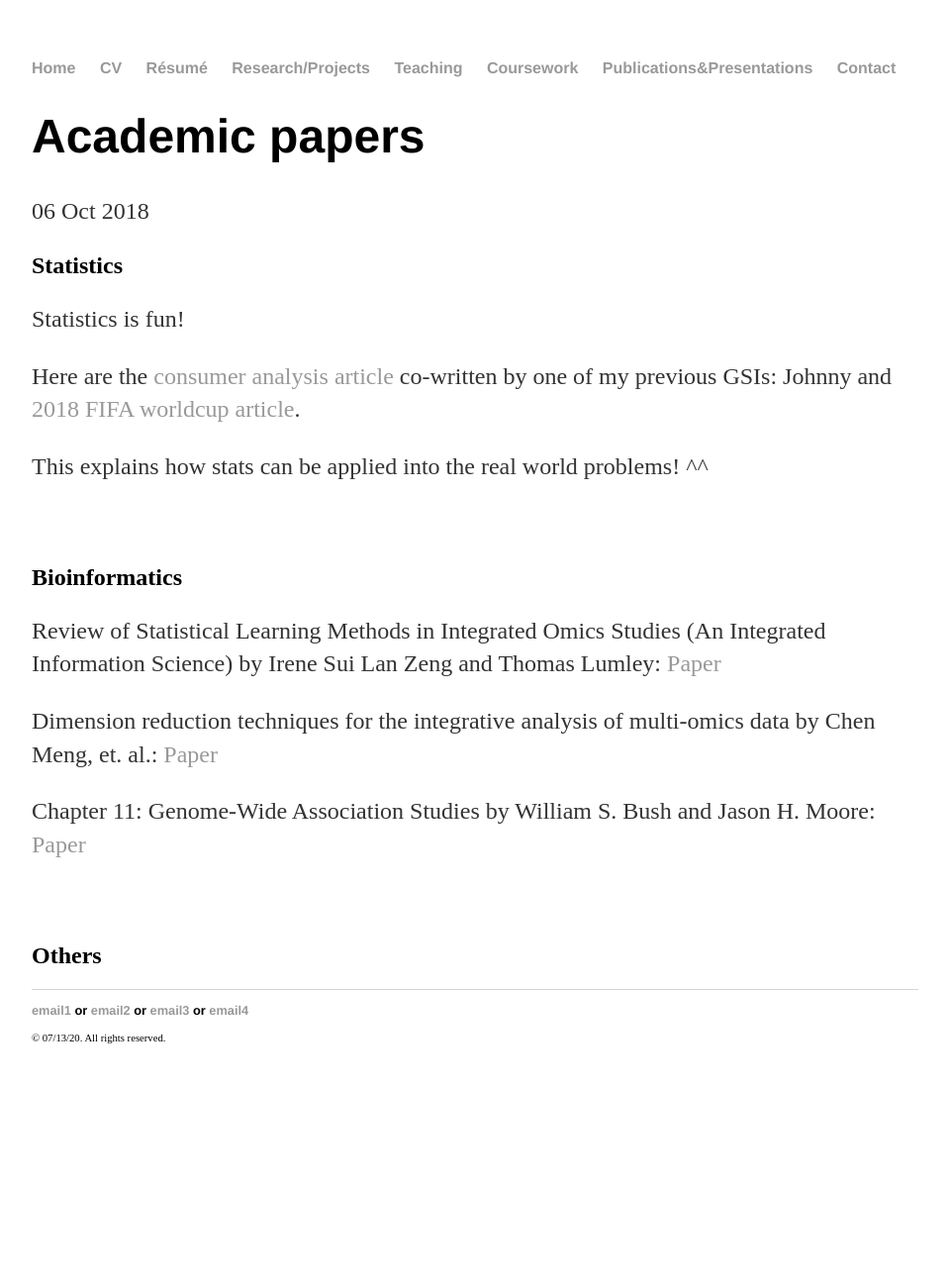
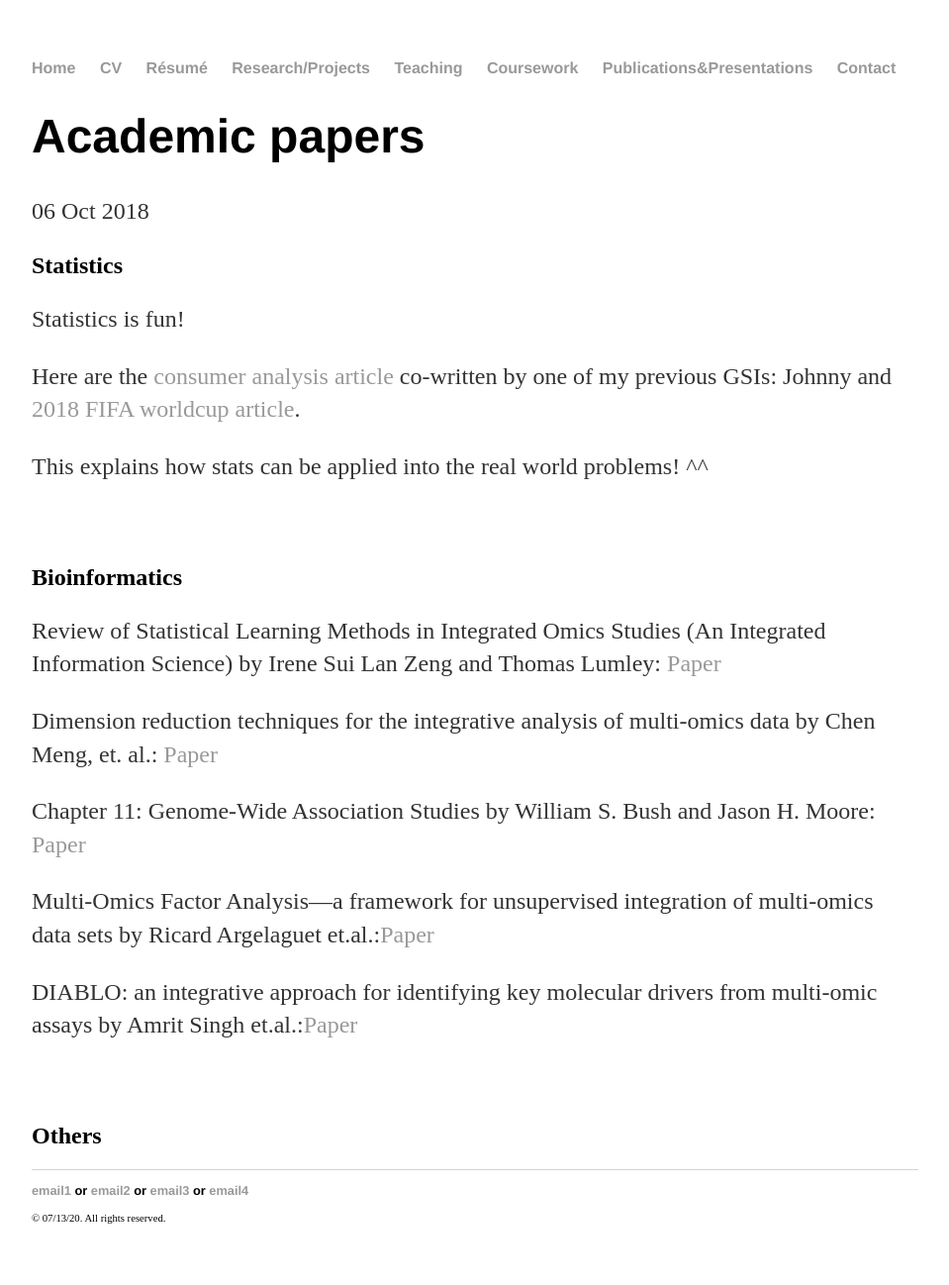
Before and after one commit to yjkweon24/yjkweon24.github.io, a Jekyll site: the page built from _posts/2019-03-16-Academic.md, in a window 1280 px wide. Shown: the whole page at 99% size, without its empty margins (160-1119 px from the left). Built offline with Jekyll 4.4.1, drawn with Linux system fonts in a browser that asks for light colours; before the commit the page ends 1116 px from its top, so only the background shows below that.

Commit message:
update two journals

```diff
--- a/_posts/2019-03-16-Academic.md
+++ b/_posts/2019-03-16-Academic.md
@@ -20,6 +20,9 @@ Dimension reduction techniques for the integrative analysis of multi-omics data
 
 Chapter 11: Genome-Wide Association Studies by William S. Bush and Jason H. Moore: [Paper](https://journals.plos.org/ploscompbiol/article?id=10.1371/journal.pcbi.1002822)
 
+Multi-Omics Factor Analysis—a framework for unsupervised integration of multi-omics data sets by Ricard Argelaguet et.al.:[Paper](https://www.embopress.org/doi/full/10.15252/msb.20178124)
+
+DIABLO: an integrative approach for identifying key molecular drivers from multi-omic assays by Amrit Singh et.al.:[Paper](https://doi.org/10.1093/bioinformatics/bty1054)
 
 <br>
 
```
